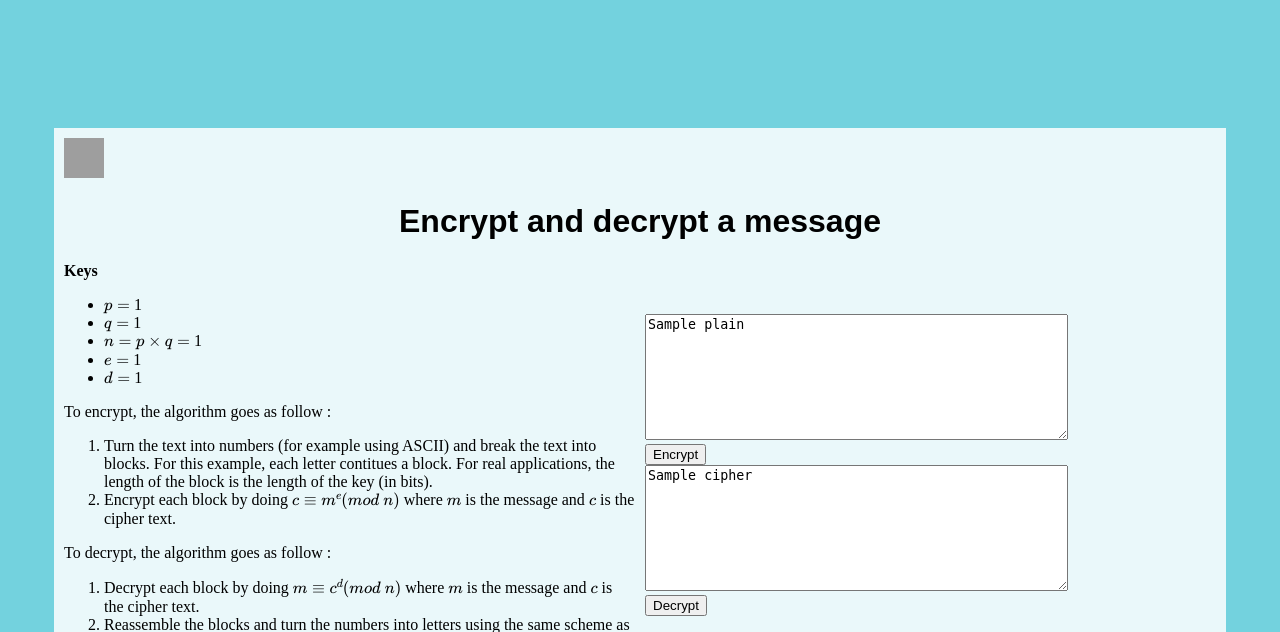
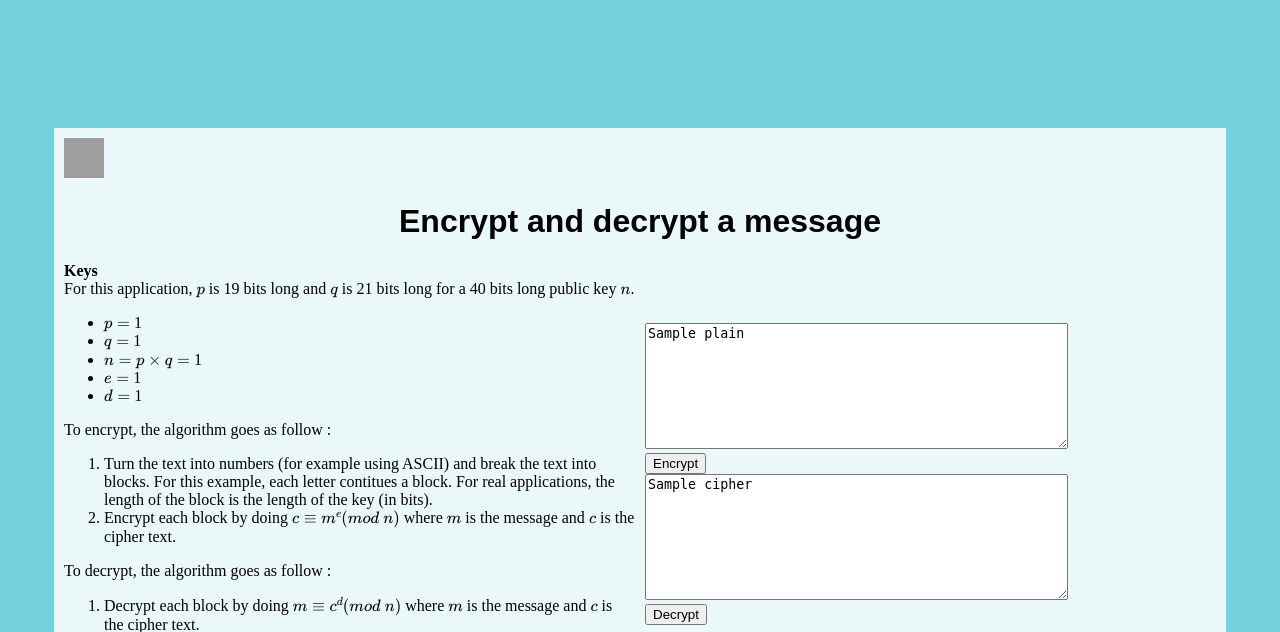
Before and after one commit to g-mizrahi/tinyRSA, a Flask app: template templates/encrypt.html in a window 1280 px wide. Shown: the top 632 px of the page. Run offline with Flask 2, Linux system fonts and the light colour scheme; tables that the repository leaves empty hold one stand-in row (values such as "Sample post"); the template is opened without the code that fills it: values that come from a table or form of the project are taken from there, most other values are stand-ins (such as "Sample title", 1, 10 or a date in 2020); grey boxes are pictures that could not be loaded.

Commit message:
added requirements

```diff
--- a/app.py
+++ b/app.py
@@ -38,8 +38,8 @@ def index():
         return(render_template("index.html"))
     elif request.method=='POST':
         if request.form['generate']:
-            p=choose_prime(20)
-            q=choose_prime(20)
+            p=choose_prime(19)
+            q=choose_prime(21)
             n=p*q
             e=choose_exponent(n)
             d=compute_inverse(e, lcm(p-1, q-1))
--- /dev/null
+++ b/requirements.txt
@@ -0,0 +1,2 @@
+Flask==1.1.1
+Flask_SQLAlchemy==2.4.1
--- a/templates/encrypt.html
+++ b/templates/encrypt.html
@@ -10,7 +10,7 @@
 <div id="crypto">
 <div id="keys">
   {% if keys|length == 1 %}
-  <span><b>Keys</b></span>
+  <span><b>Keys</b><br>For this application, \(p\) is 19 bits long and \(q\) is 21 bits long for a 40 bits long public key \(n\).</span>
   <ul>
     <li>\(p=\) {{ keys[0].p }}</li>
     <li>\(q=\) {{ keys[0].q }}</li>
```
